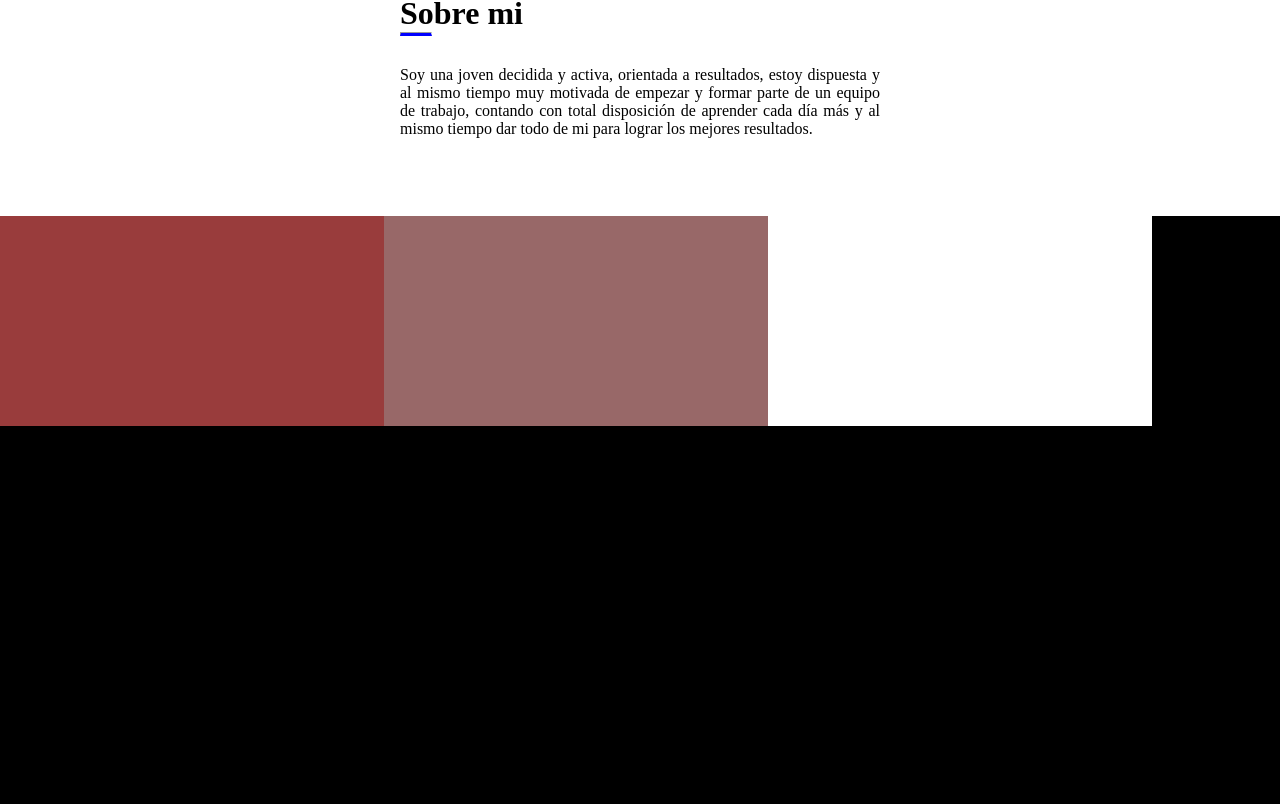
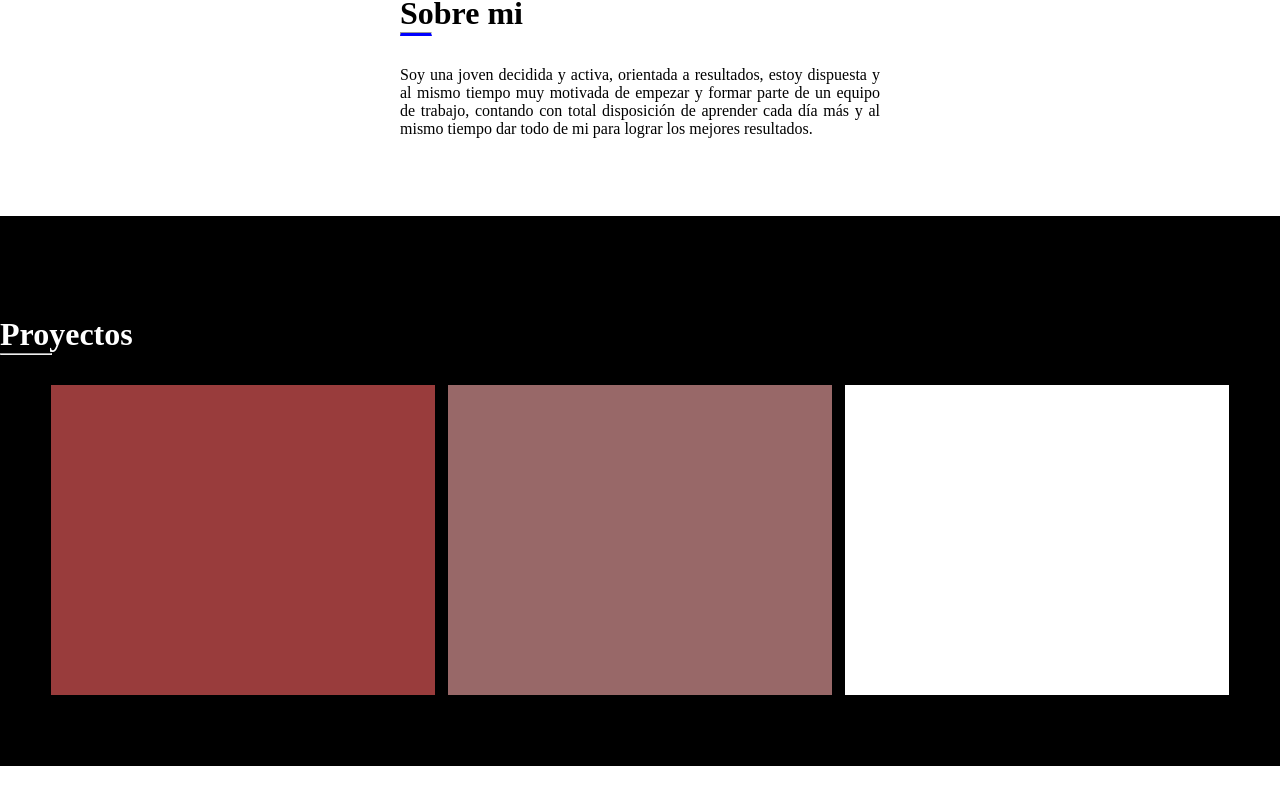
Before and after one commit to Alyhermon/Myportfolio_noficial, a Vue app in the folder portafolio/: page / in a window 1280 px wide. Shown: the part 834-1638 px from the top of the page. After the commit the page ends 1600 px from the top, so only its background shows below. Built offline with nearby package versions, Linux system fonts and the light colour scheme.

Commit message:
arreglando las cajas

```diff
--- a/portafolio/src/components/Home.vue
+++ b/portafolio/src/components/Home.vue
@@ -40,9 +40,16 @@
         <!--Vamos a crear la seccion Proyectos-->
 
         <div class="proyectos">
+            <h1>Proyectos</h1>
+            <hr>
             <div class="caja1"></div>
             <div class="caja2"></div>
             <div class="caja3"></div>
+
+        </div>
+
+        <!--Habilidades-->
+        <div class="habilidades">
 
         </div>
     </div>
@@ -176,18 +183,27 @@
 
     .proyectos{
         background-color: black;
-        height: 1000px;
+        height: 450px;
+        padding-top:100px;
+    }
 
+    .proyectos h1{
+        color: white;
+    }
+
+    .proyectos hr{
+        width: 50px
     }
 
     .proyectos > .caja1{
-
         display: block;
         color: blue;
         background-color: rgb(153, 60, 60);
         padding-top: 10px;
         width: 30%;
-        height: 200px;
+        height: 300px;
+        margin-top: 30px;
+        margin-left: 4%;
         float: left;
     }
 
@@ -197,7 +213,9 @@
         background-color: rgb(152, 104, 104);
         padding-top: 10px;
         width: 30%;
-        height: 200px;
+        height: 300px;
+        margin-top: 30px;
+        margin-left:1%;
         float: left;
 
     }
@@ -208,10 +226,18 @@
         background-color: rgb(255, 255, 255);
         padding-top: 10px;
         width: 30%;
-        height: 200px;
+        height: 300px;
+        margin-top: 30px;
+        margin-left:1%;
         float:left;
 
     }
+
+    /**Habilidades */
+
+
+
+
 
 
 
```
